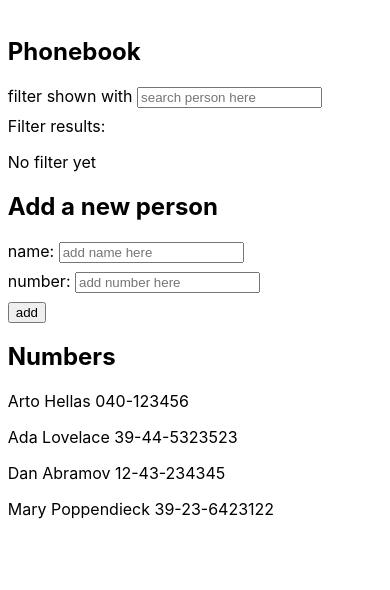
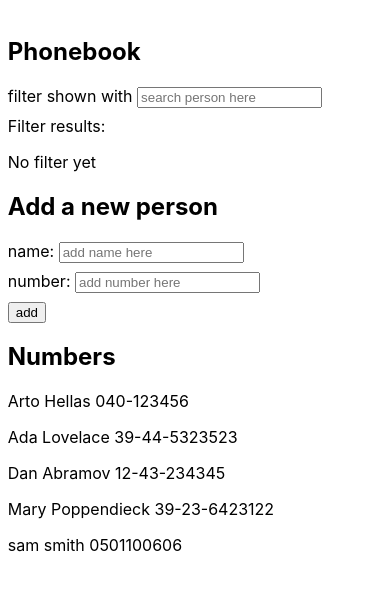
Before and after one commit to luxjoshyua/FullStackOpen, a React (Create React App) app in the folder part2/phonebook/: page / in a window 390 px wide. Shown: the top 590 px of the page. Built offline with nearby package versions, Linux system fonts and the light colour scheme; data requests are answered from the project's data file.

Commit message:
added separate notes module for part2, started phonebook step7

```diff
--- a/part2/phonebook/db.json
+++ b/part2/phonebook/db.json
@@ -19,6 +19,11 @@
       "name": "Mary Poppendieck",
       "number": "39-23-6423122",
       "id": 4
+    },
+    {
+      "name": "sam smith",
+      "id": 5,
+      "number": "0501100606"
     }
   ]
 }
--- a/part2/phonebook/src/App.js
+++ b/part2/phonebook/src/App.js
@@ -1,10 +1,10 @@
 import { useState, useEffect } from 'react';
-import axios from 'axios';
+// import axios from 'axios';
 import { Persons } from './components/Persons';
 import { Filter } from './components/Filter';
 import { PersonForm } from './components/PersonForm';
-
-const Heading = ({ title }) => <h2>{title}</h2>;
+import { Heading } from './components/Heading';
+import { getAll, create } from './services/utilities';
 
 const App = () => {
   const [persons, setPersons] = useState([]);
@@ -12,21 +12,19 @@ const App = () => {
   const [newNumber, setNewNumber] = useState('');
 
   useEffect(() => {
-    axios
-      .get(`http://localhost:3001/persons`)
-      .then((response) => {
-        const persons = response.data;
+    getAll()
+      .then((persons) => {
         setPersons(persons);
       })
       .catch((error) => {
-        console.warn(`Oh no, error has occurred: `, error.message);
+        throw new Error(`${error} exeperienced, try again`);
       });
   }, []);
 
   const addNote = (event) => {
     event.preventDefault();
 
-    const personObject = {
+    const personObjectNew = {
       name: newName,
       id: persons.length + 1,
       number: newNumber,
@@ -39,11 +37,14 @@ const App = () => {
       return;
     }
 
-    setPersons(persons.concat(personObject));
+    create(personObjectNew).then((returnedPerson) => {
+      setPersons(persons.concat(returnedPerson));
+      // clear input fields after submission
+      setNewName('');
+      setNewNumber('');
+    });
 
-    // clear input field on submit
-    setNewName('');
-    setNewNumber('');
+    // setPersons(persons.concat(personObject));
   };
 
   return (
--- /dev/null
+++ b/part2/phonebook/src/components/Heading.js
@@ -0,0 +1 @@
+export const Heading = ({ title }) => <h2>{title}</h2>;
--- /dev/null
+++ b/part2/phonebook/src/services/utilities.js
@@ -0,0 +1,15 @@
+import axios from 'axios';
+
+const baseURL = `http://localhost:3001/persons`;
+
+const getAll = () => {
+  const request = axios.get(baseURL);
+  return request.then((response) => response.data);
+};
+
+const create = (newObject) => {
+  const request = axios.post(baseURL, newObject);
+  return request.then((response) => response.data);
+};
+
+export { getAll, create };
```
